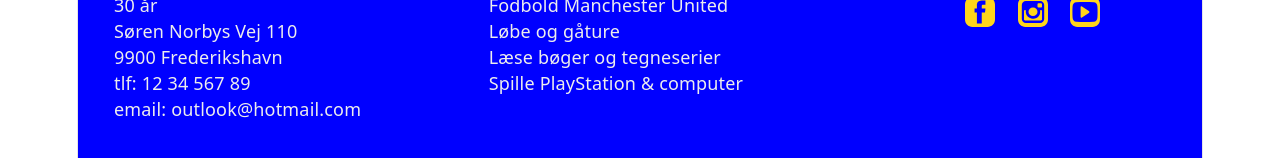
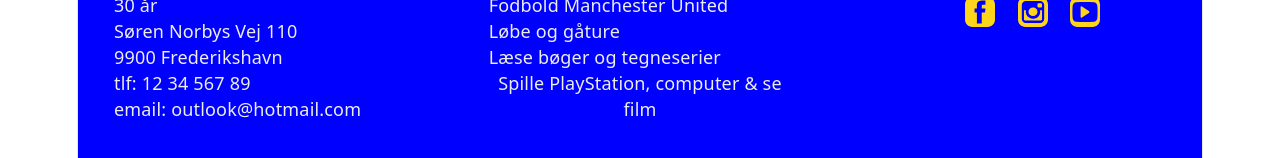
Before and after one commit to SimonH3-coder/Portfolio-Simon, a React (Vite) app: page /Praktik in a window 1280 px wide. Shown: the part 2338-2496 px from the top of the page. Built offline with nearby package versions, Linux system fonts and the light colour scheme.

Commit message:
fix: improve wording in interests section of Footer component

```diff
--- a/src/components/Footer.jsx
+++ b/src/components/Footer.jsx
@@ -20,7 +20,7 @@ export function Footer() {
             <li>Fodbold Manchester United</li>
             <li> Løbe og gåture</li>
             <li>Læse bøger og tegneserier</li>
-            <li>Spille PlayStation & computer</li>
+            <li>Spille PlayStation, computer & se film</li>
             </ul>
             <div className="m-8 p-0 ml-8 mx-0 py-1 px-0">
                 <h4 className="text-[#e4b834] font-[Roboto, sans-serif text-[2.5rem] ml-8 my-2 mx-0 py-2 px-0 ">Eksterne links</h4>
```
